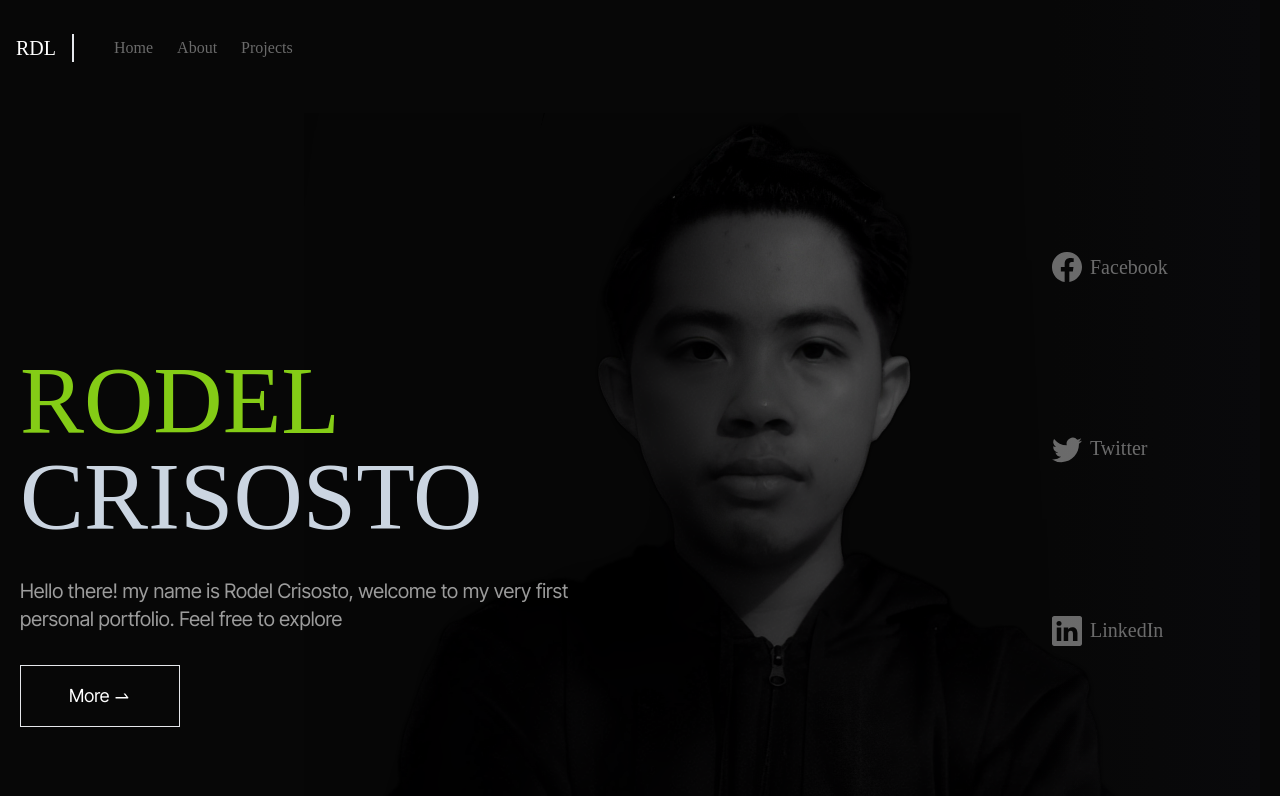
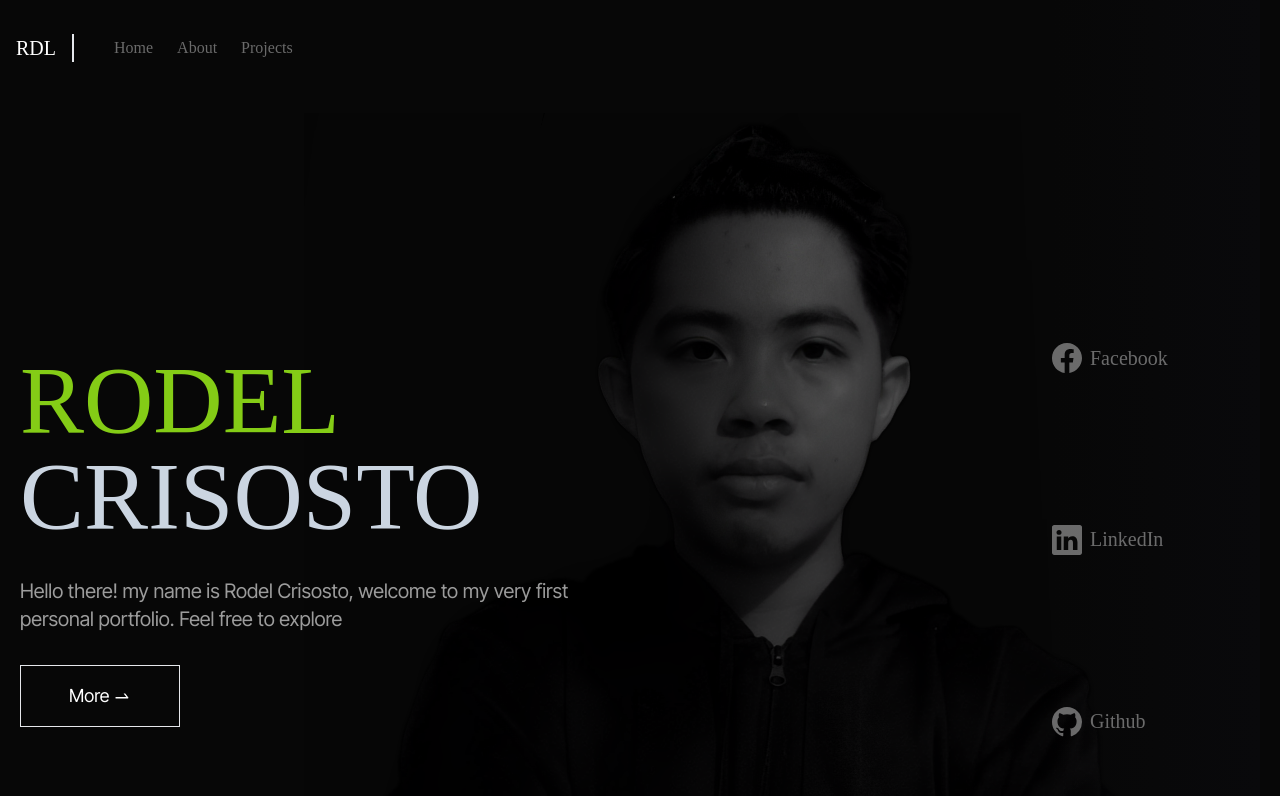
Before and after one commit to wolfcarves/Portfolio, a React (Create React App) app: page / in a window 1280 px wide. Shown: the top 796 px of the page. Built offline with nearby package versions, Linux system fonts and the light colour scheme; a web font is replaced by a local one.

Commit message:
ready for deployment

```diff
--- a/src/components/Sidenav.js
+++ b/src/components/Sidenav.js
@@ -9,12 +9,6 @@ const Sidenav = () => {
                     <Link target="_blank" to='https://www.messenger.com/t/100036289026538' className='flex opacity-40 items-center py-5 w-full hover:opacity-100 hover:-translate-x-5 ease-in-out duration-300'>
                         <BsFacebook className='me-2 text-3xl' />
                         Facebook
-                    </Link>
-                </li>
-                <li className='xl:my-14 my-7'>
-                    <Link target="_blank" to='/' className='flex opacity-40 py-5 w-full hover:opacity-100 hover:-translate-x-5  ease-in-out duration-100'>
-                        <BsTwitter className='me-2 text-3xl' />
-                        Twitter
                     </Link>
                 </li>
                 <li className='xl:my-14 my-7'>
```
